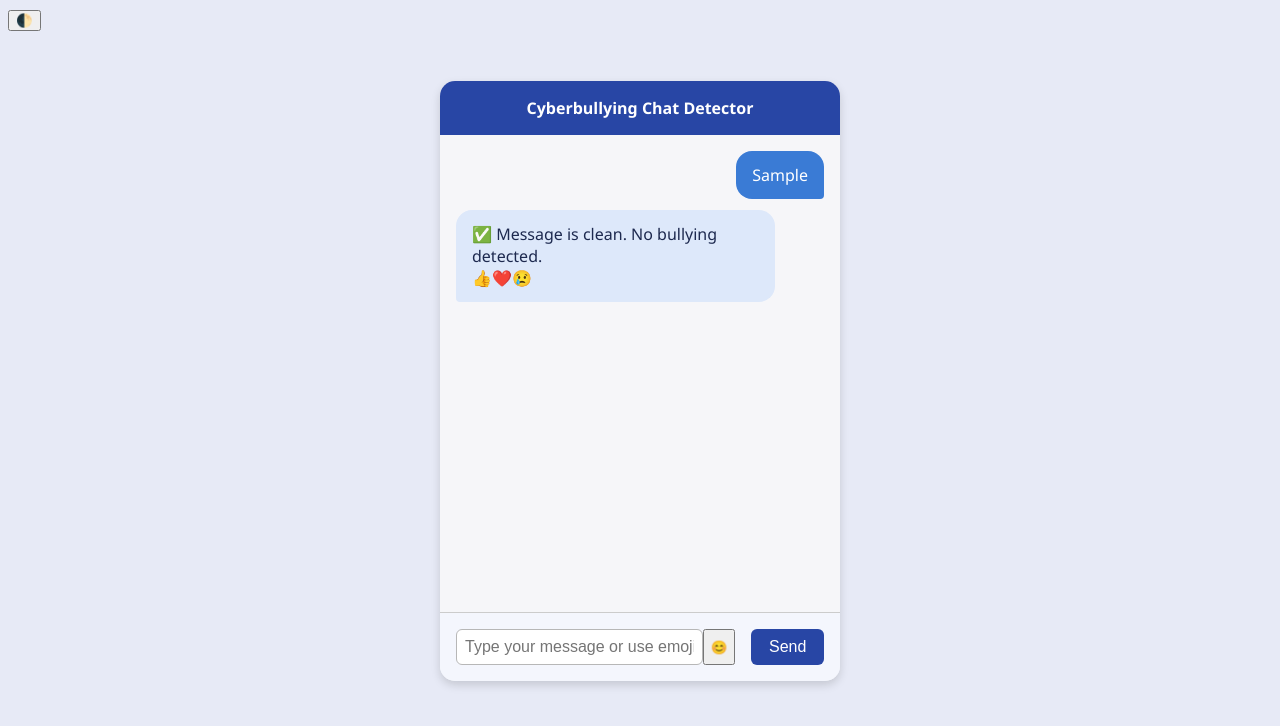
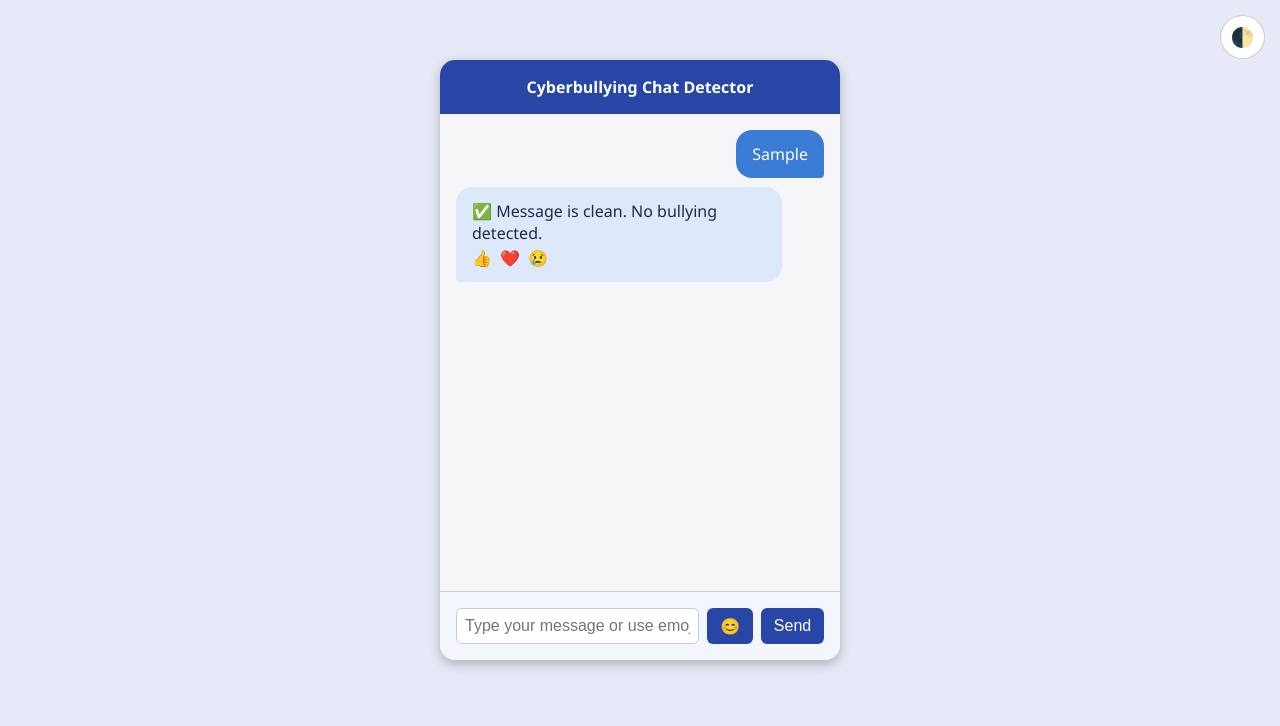
Before and after one commit to nishvanth10/Detect-Bulling-Message, a plain HTML site: page index.html in a window 1280 px wide. Both pictures are taken after typing "Sample" into the empty fields and a click on the button "Send". Drawn offline with Linux system fonts and the light colour scheme.

Commit message:
Update style.css

```diff
--- a/style.css
+++ b/style.css
@@ -1,26 +1,31 @@
+/* Base Style */
 body {
     background: #e7eaf6;
     min-height: 100vh;
     font-family: 'Segoe UI', Arial, sans-serif;
+    transition: all 0.3s;
 }
+
 .chat-container {
     max-width: 400px;
-    margin: 50px auto;
-    box-shadow: 0 4px 10px rgba(0,0,0,0.15);
+    margin: 60px auto;
+    box-shadow: 0 4px 12px rgba(0,0,0,0.25);
     background: #f6f6f9;
     border-radius: 15px;
     display: flex;
     flex-direction: column;
     height: 600px;
+    overflow: hidden;
 }
+
 .chat-header {
     background: #2846a5;
     color: #fff;
     padding: 1em;
-    border-radius: 15px 15px 0 0;
     font-weight: bold;
     text-align: center;
 }
+
 .chat-window {
     flex: 1;
     padding: 1em;
@@ -29,58 +34,113 @@ body {
     flex-direction: column;
     gap: 0.6em;
 }
+
 .message-bubble {
-    max-width: 78%;
+    max-width: 80%;
     padding: 0.8em 1em;
     border-radius: 16px;
     font-size: 1em;
     word-break: break-word;
-    margin-bottom: 2px;
     position: relative;
 }
+
 .message-user {
     align-self: flex-end;
     background: #3a7bd5;
     color: #fff;
     border-bottom-right-radius: 4px;
 }
+
 .message-bot {
     align-self: flex-start;
     background: #dde8fa;
     color: #1d294f;
     border-bottom-left-radius: 4px;
+    position: relative;
 }
+
 .message-warning {
     border: 2px solid #da2c38;
     background: #fff3f3;
     color: #b30000;
 }
+
 .chat-input-area {
     display: flex;
     border-top: 1px solid #ccc;
     padding: 1em;
     background: #f4f6fd;
-    border-radius: 0 0 15px 15px;
 }
+
 #messageInput {
     flex: 1;
     font-size: 1em;
     padding: 0.5em;
-    border: 1px solid #b7b7b7;
+    border: 1px solid #ccc;
     border-radius: 6px;
     outline: none;
 }
-#sendBtn {
-    margin-left: 1em;
+
+#sendBtn, #emojiBtn {
+    margin-left: 0.5em;
     font-size: 1em;
     background: #2846a5;
     color: #fff;
     border: none;
     border-radius: 6px;
-    padding: 0.45em 1.1em;
+    padding: 0.5em 0.8em;
     cursor: pointer;
-    transition: background 0.2s;
 }
-#sendBtn:hover {
+
+#sendBtn:hover, #emojiBtn:hover {
     background: #163278;
 }
+
+.typing-indicator {
+    display: none;
+    font-size: 0.9em;
+    padding: 0.5em;
+    color: #666;
+    text-align: center;
+}
+
+/* Reactions */
+.reaction-btns {
+    margin-top: 0.2em;
+    display: flex;
+    gap: 0.5em;
+}
+
+/* Light/Dark Mode Toggle */
+.theme-toggle {
+    position: fixed;
+    top: 15px;
+    right: 15px;
+}
+
+#themeBtn {
+    font-size: 1.2em;
+    background: #fff;
+    border-radius: 50%;
+    border: 1px solid #ccc;
+    padding: 0.5em;
+    cursor: pointer;
+}
+
+.dark-mode {
+    background: #1a1a2e;
+    color: #fff;
+}
+
+.dark-mode .chat-container {
+    background: #2e2e4d;
+}
+
+#emojiPicker {
+    text-align: center;
+    padding: 0.5em;
+    background: #f0f0f0;
+    border-top: 1px solid #ccc;
+    font-size: 1.3em;
+    cursor: pointer;
+}
```
